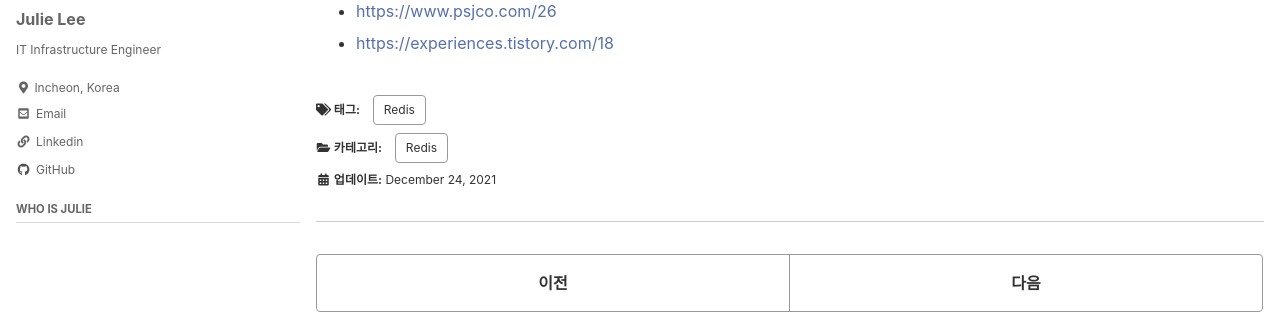
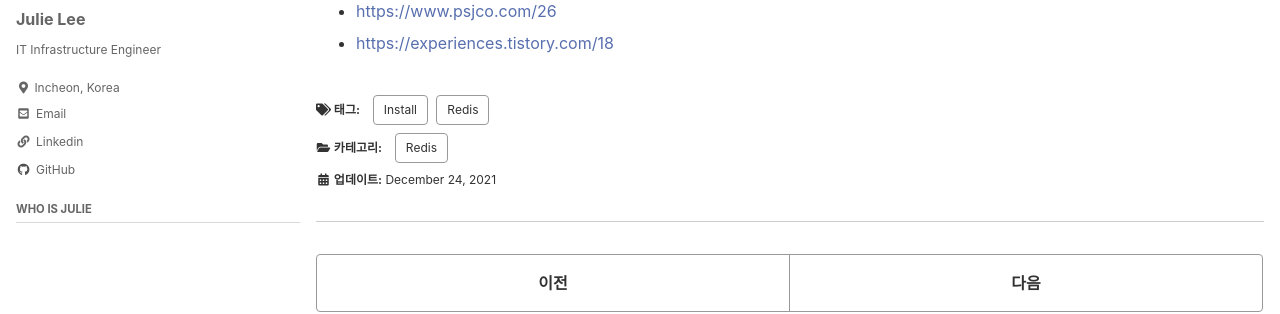
Before and after one commit to smilejulie0812/smilejulie0812.github.io, a Jekyll site: the page built from _posts/2021-12-24-installredis.md, in a window 1280 px wide and 900 px high, scrolled down 5319 px. Shown: the part 158-472 px from the top of the window. Built offline with Jekyll 4.4.1, drawn with Linux system fonts in a browser that asks for light colours; cached includes are drawn as plain includes.

Commit message:
Update 2021-12-24-installredis.md

```diff
--- a/_posts/2021-12-24-installredis.md
+++ b/_posts/2021-12-24-installredis.md
@@ -5,6 +5,7 @@ categories:
   - Redis
 tags:
   - Redis
+  - Install
 sidebar:
   nav: "docs"
 ---
```
